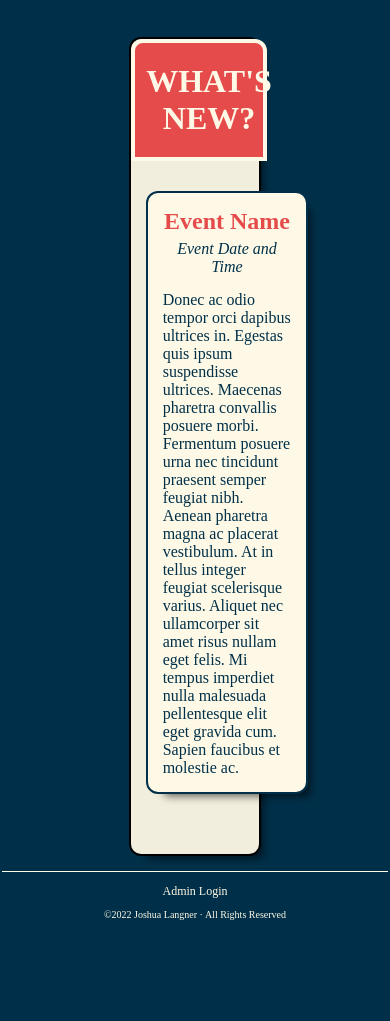
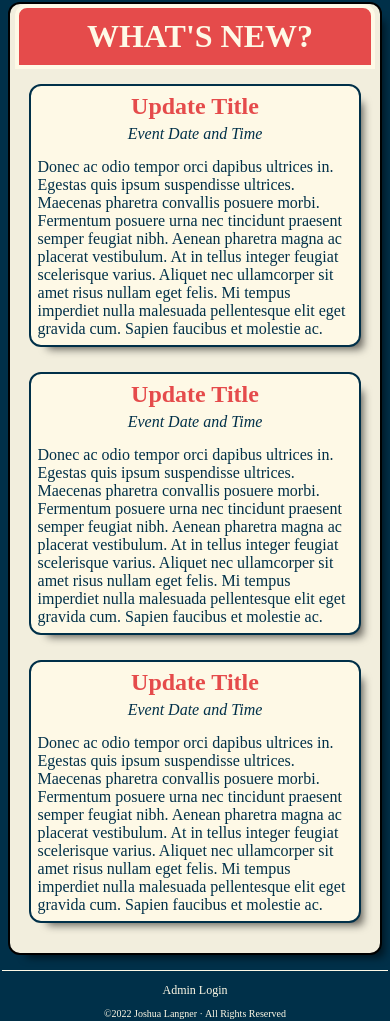
Before and after one commit to jlangner87/discovery_house, a React (Create React App) app in the folder client/: page / in a window 390 px wide. Shown: the part 1353-2374 px from the top of the page. Before the commit the page ends 2275 px from the top, so only its background shows below. Built offline with nearby package versions, Linux system fonts and the light colour scheme; a web font is replaced by a local one.

Commit message:
style event feed for mobile

```diff
--- a/client/src/App.css
+++ b/client/src/App.css
@@ -162,6 +162,27 @@ a:visited {
     width: 300px ;
   }
 
+  .feed_container {
+    width: 95%;
+    margin-top: 35px;
+    padding-bottom: 5px;
+  }
+
+  .feed_header_container {
+    margin-bottom: 15px;
+    width: 95%;
+  }
+
+  .feed_header {
+    padding: 10px 5px 10px 5px;
+  }
+
+  .feed_card {
+    padding: 7px;
+    margin: 0 auto 25px auto;
+    width: 85%;
+  }
+
   .footer {
     height:50px;
     width: 99%;
--- a/client/src/components/feed.jsx
+++ b/client/src/components/feed.jsx
@@ -6,7 +6,17 @@ function Feed() {
           <h1 className="feed_header">What's new?</h1>
         </div>
         <div className="feed_card">
-          <h3 className="feed_title">Event Name</h3>
+          <h3 className="feed_title">Update Title</h3>
+          <p className="feed_detail">Event Date and Time</p>
+          <p className="feed_content">Donec ac odio tempor orci dapibus ultrices in. Egestas quis ipsum suspendisse ultrices. Maecenas pharetra convallis posuere morbi. Fermentum posuere urna nec tincidunt praesent semper feugiat nibh. Aenean pharetra magna ac placerat vestibulum. At in tellus integer feugiat scelerisque varius. Aliquet nec ullamcorper sit amet risus nullam eget felis. Mi tempus imperdiet nulla malesuada pellentesque elit eget gravida cum. Sapien faucibus et molestie ac.</p>
+        </div>
+        <div className="feed_card">
+          <h3 className="feed_title">Update Title</h3>
+          <p className="feed_detail">Event Date and Time</p>
+          <p className="feed_content">Donec ac odio tempor orci dapibus ultrices in. Egestas quis ipsum suspendisse ultrices. Maecenas pharetra convallis posuere morbi. Fermentum posuere urna nec tincidunt praesent semper feugiat nibh. Aenean pharetra magna ac placerat vestibulum. At in tellus integer feugiat scelerisque varius. Aliquet nec ullamcorper sit amet risus nullam eget felis. Mi tempus imperdiet nulla malesuada pellentesque elit eget gravida cum. Sapien faucibus et molestie ac.</p>
+        </div>
+        <div className="feed_card">
+          <h3 className="feed_title">Update Title</h3>
           <p className="feed_detail">Event Date and Time</p>
           <p className="feed_content">Donec ac odio tempor orci dapibus ultrices in. Egestas quis ipsum suspendisse ultrices. Maecenas pharetra convallis posuere morbi. Fermentum posuere urna nec tincidunt praesent semper feugiat nibh. Aenean pharetra magna ac placerat vestibulum. At in tellus integer feugiat scelerisque varius. Aliquet nec ullamcorper sit amet risus nullam eget felis. Mi tempus imperdiet nulla malesuada pellentesque elit eget gravida cum. Sapien faucibus et molestie ac.</p>
         </div>
```
